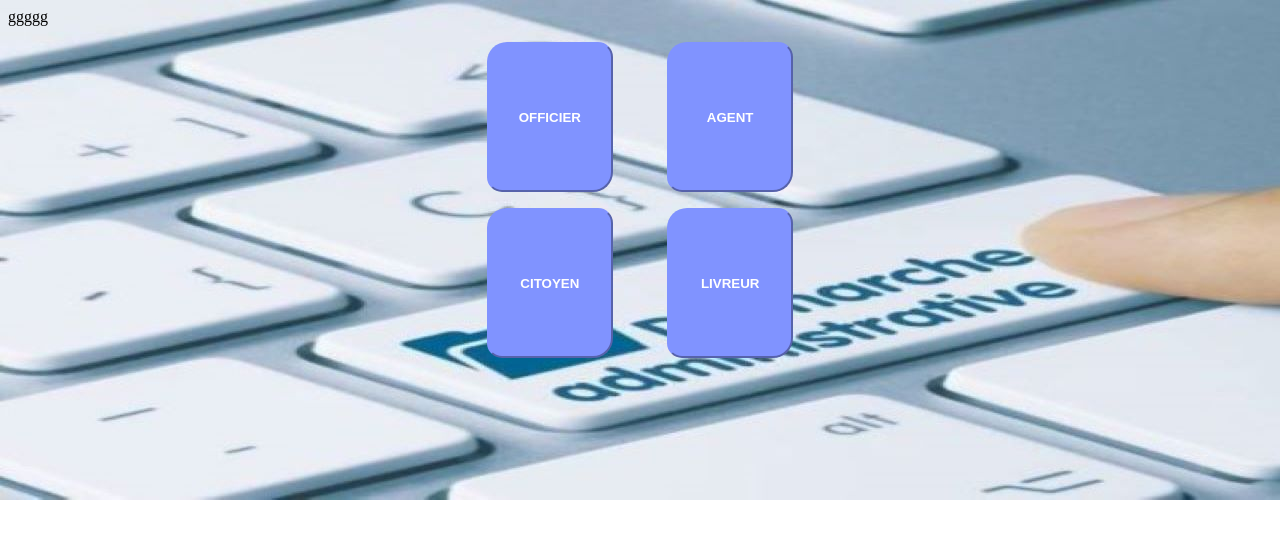
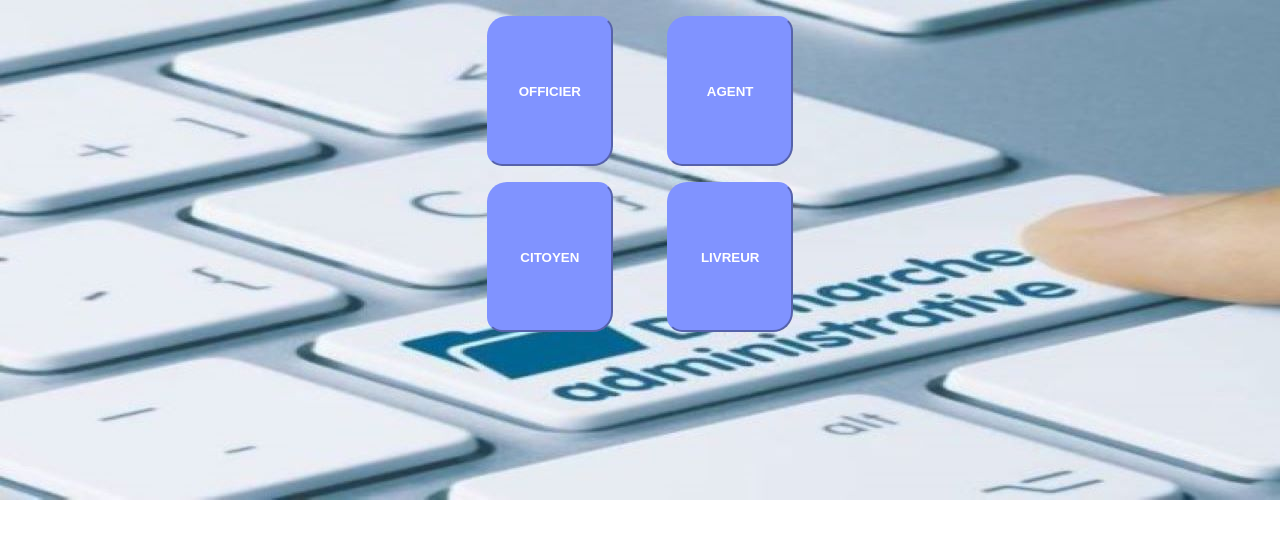
Before and after one commit to sngmamita99/ProjetSoutenance, a PHP site: page /administrateur.php in a window 1280 px wide. Shown: the top 539 px of the page. Run offline with PHP 8.4, Linux system fonts and the light colour scheme.

Commit message:
page adminis pret

```diff
--- a/administrateur.php
+++ b/administrateur.php
@@ -6,7 +6,7 @@
     <link rel="stylesheet" href="administrateur.css?t=<?php echo time();?>">
     <title>Accueuil</title>
     </head>
-    <body>ggggg
+    <body>
         <section id="part1">
 		<p>
             <p id="lien1"><a href="officier.php"><button>OFFICIER</button></a></p>
```
